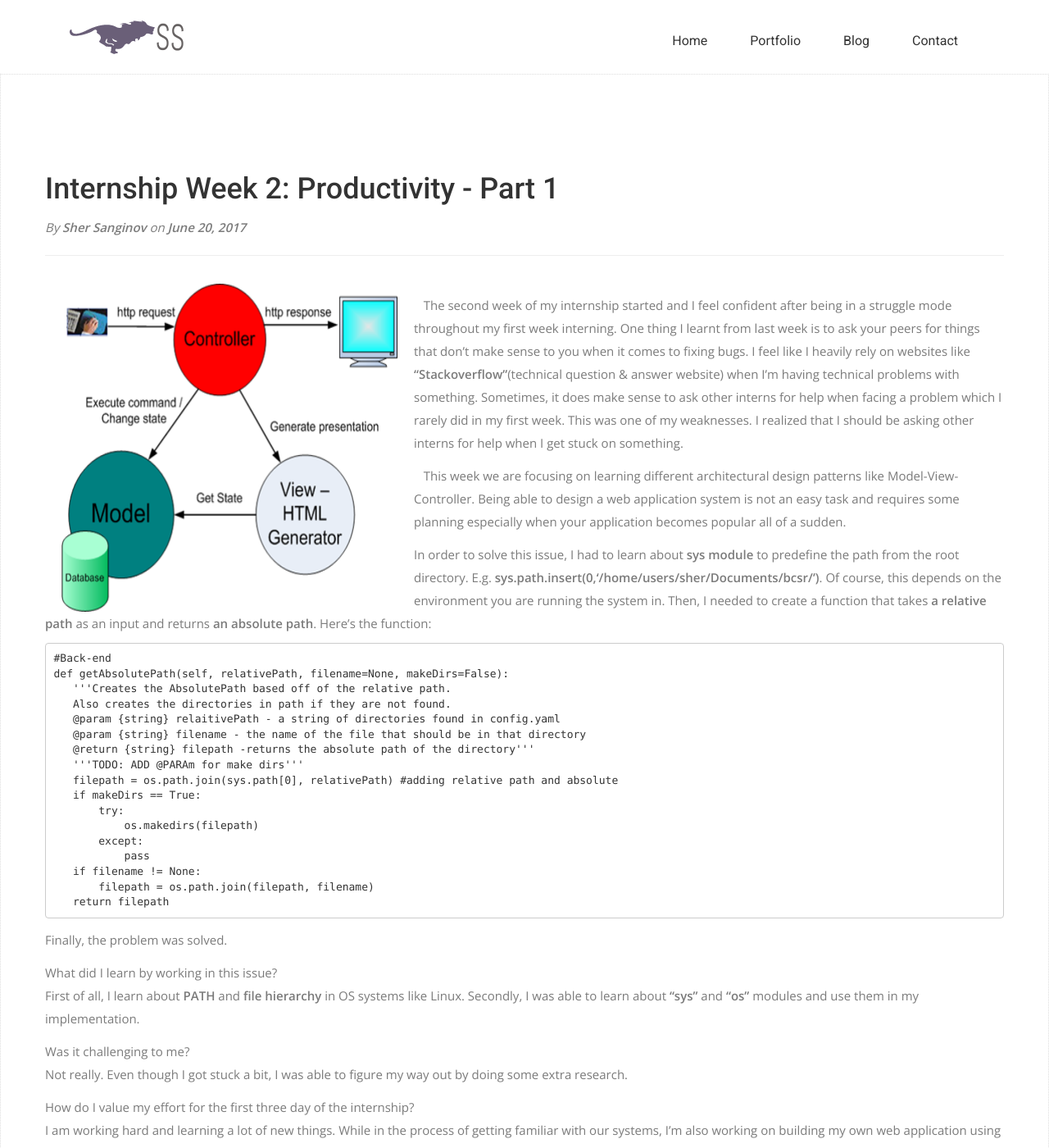
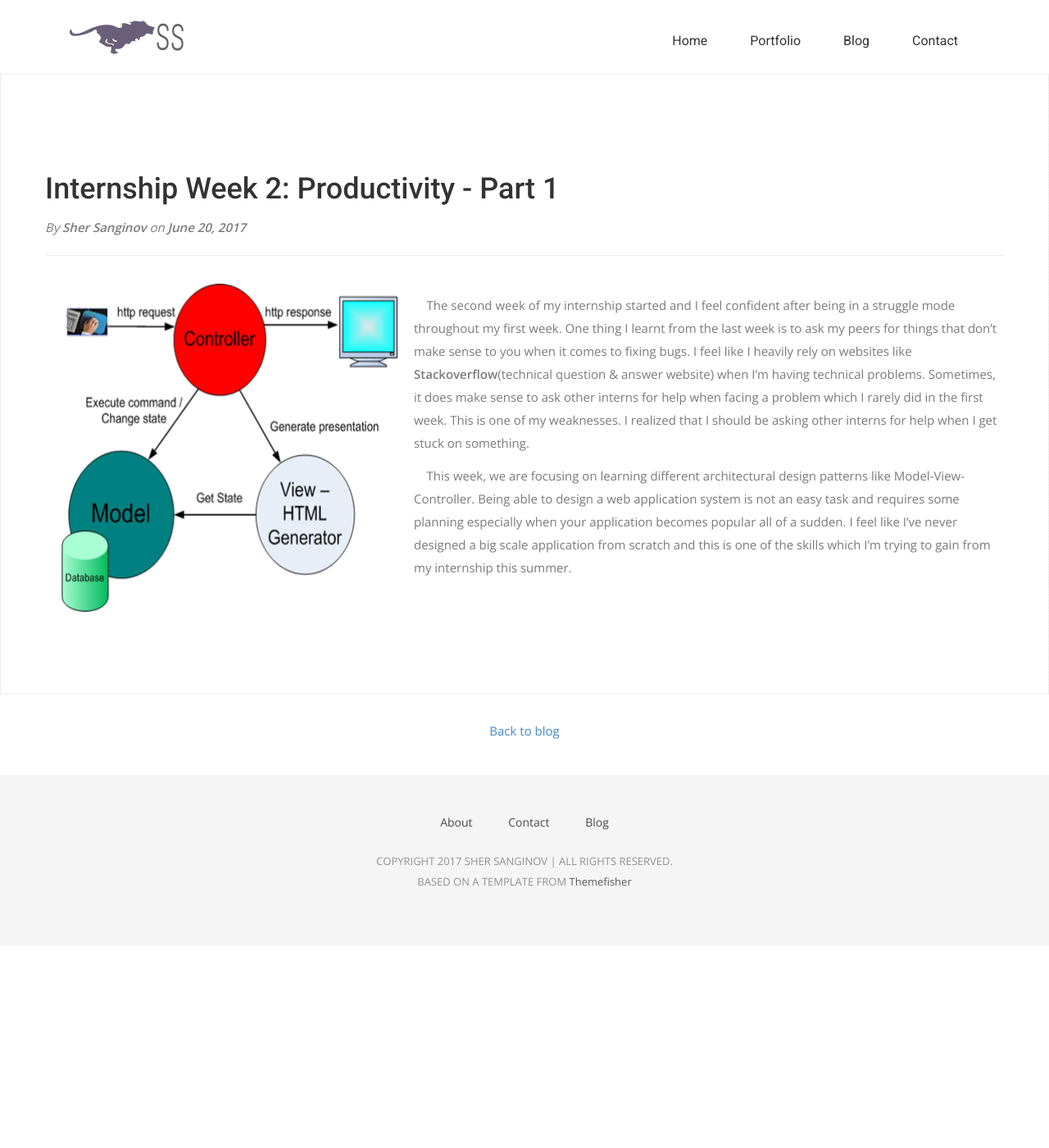
Before and after one commit to sanginovs/personal-website, a Jekyll site: the page built from _posts/2017-06-20-the-struggle.md, in a window 1280 px wide and 1400 px high. Shown: the whole window at 82% size. Built offline with Jekyll 4.4.1, drawn with Linux system fonts in a browser that asks for light colours; nearby versions of some CDN libraries; some web fonts are replaced; some of the changed text lies outside the part shown.

Commit message:
second blog is added

````diff
--- a/_posts/2017-06-20-the-struggle.md
+++ b/_posts/2017-06-20-the-struggle.md
@@ -7,37 +7,6 @@ author: "Sher Sanginov"
 
 <img class="img-responsive" src="/assets/img/intern5.png" alt="Drawing" style="width: 450px; height: 400px; display: block; float:left; ">
 
-&nbsp;&nbsp;&nbsp;The second week of my internship started and I feel confident after being in a struggle mode throughout my first week interning. One thing I learnt from last week is to ask your peers for things that don't make sense to you when it comes to fixing bugs. I feel like I heavily rely on websites like **"Stackoverflow"**(technical question & answer website) when I'm having technical problems with something. Sometimes, it does make sense to ask other interns for help when facing a problem which I rarely did in my first week. This was one of my weaknesses. I realized that I should be asking other interns for help when I get stuck on something.
+&nbsp;&nbsp;&nbsp;&nbsp;The second week of my internship started and I feel confident after being in a struggle mode throughout my first week. One thing I learnt from the last week is to ask my peers for things that don't make sense to you when it comes to fixing bugs. I feel like I heavily rely on websites like **Stackoverflow**(technical question & answer website) when I'm having technical problems. Sometimes, it does make sense to ask other interns for help when facing a problem which I rarely did in the first week. This is one of my weaknesses. I realized that I should be asking other interns for help when I get stuck on something.
 
-&nbsp;&nbsp;&nbsp;This week we are focusing on learning different architectural design patterns like Model-View-Controller. Being able to design a web application system is not an easy task and requires some planning especially when your application becomes popular all of a sudden.
-
-In order to solve this issue, I had to learn about **sys module** to predefine the path from the root directory. E.g. **sys.path.insert(0,‘/home/users/sher/Documents/bcsr/’)**. Of course, this depends on the environment you are running the system in. Then, I needed to create a function that takes **a relative path** as an input and returns **an absolute path**. Here's the function:
-```
-#Back-end
-def getAbsolutePath(self, relativePath, filename=None, makeDirs=False):
-   '''Creates the AbsolutePath based off of the relative path.
-   Also creates the directories in path if they are not found.
-   @param {string} relaitivePath - a string of directories found in config.yaml
-   @param {string} filename - the name of the file that should be in that directory
-   @return {string} filepath -returns the absolute path of the directory'''
-   '''TODO: ADD @PARAm for make dirs'''
-   filepath = os.path.join(sys.path[0], relativePath) #adding relative path and absolute
-   if makeDirs == True:
-       try:
-           os.makedirs(filepath)
-       except:
-           pass
-   if filename != None:
-       filepath = os.path.join(filepath, filename)
-   return filepath
-```
-Finally, the problem was solved.
-
-What did I learn by working in this issue?
-<br>First of all, I learn about **PATH** and **file hierarchy** in OS systems like Linux. Secondly, I was able to learn about **"sys"** and **"os"** modules and use them in my implementation.
-
-Was it challenging to me?<br>
-Not really. Even though I got stuck a bit, I was able to figure my way out by doing some extra research.
-
-How do I value my effort for the first three day of the internship?<br>
-I am working hard and learning a lot of new things. While in the process of getting familiar with our systems, I'm also working on building my own web application using the same design in order to get a better grasp of the whole system design and implementation.
+&nbsp;&nbsp;&nbsp;&nbsp;This week, we are focusing on learning different architectural design patterns like Model-View-Controller. Being able to design a web application system is not an easy task and requires some planning especially when your application becomes popular all of a sudden. I feel like I've never designed a big scale application from scratch and this is one of the skills which I'm trying to gain from my internship this summer.
````
